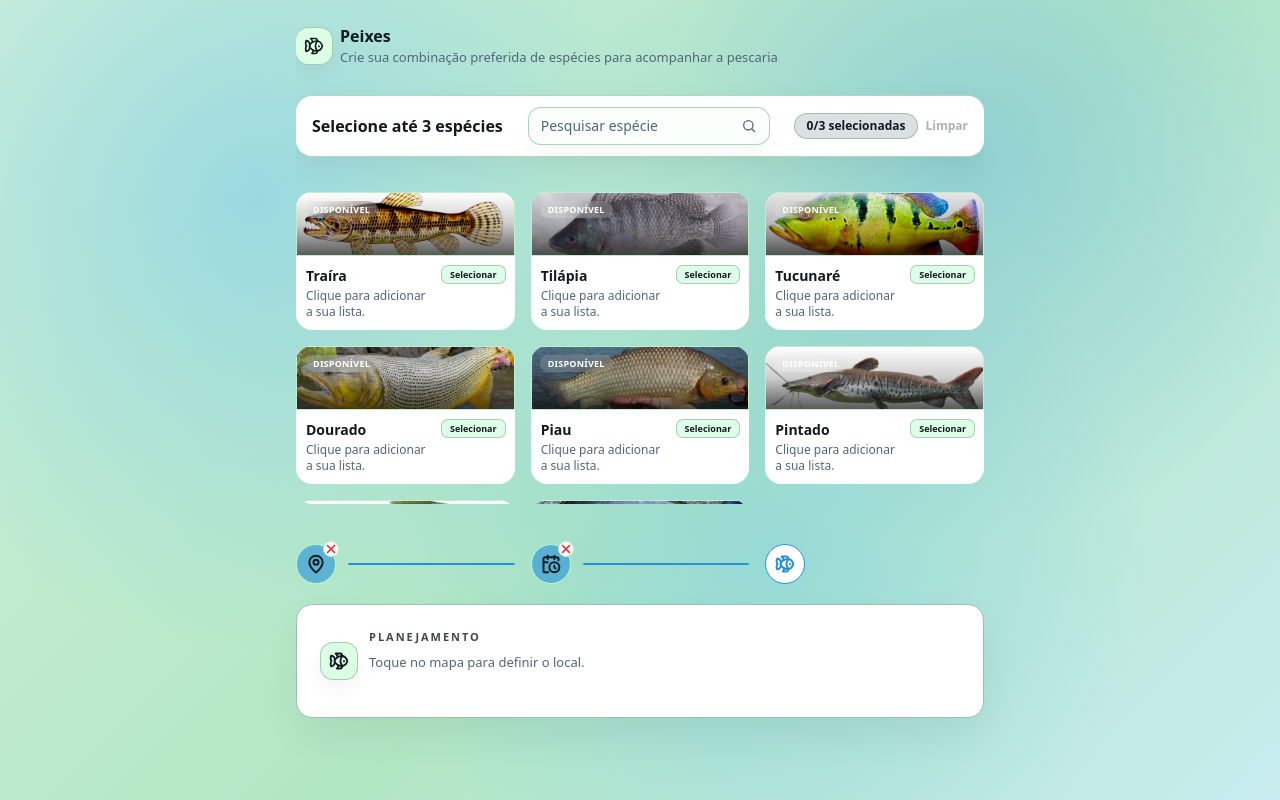
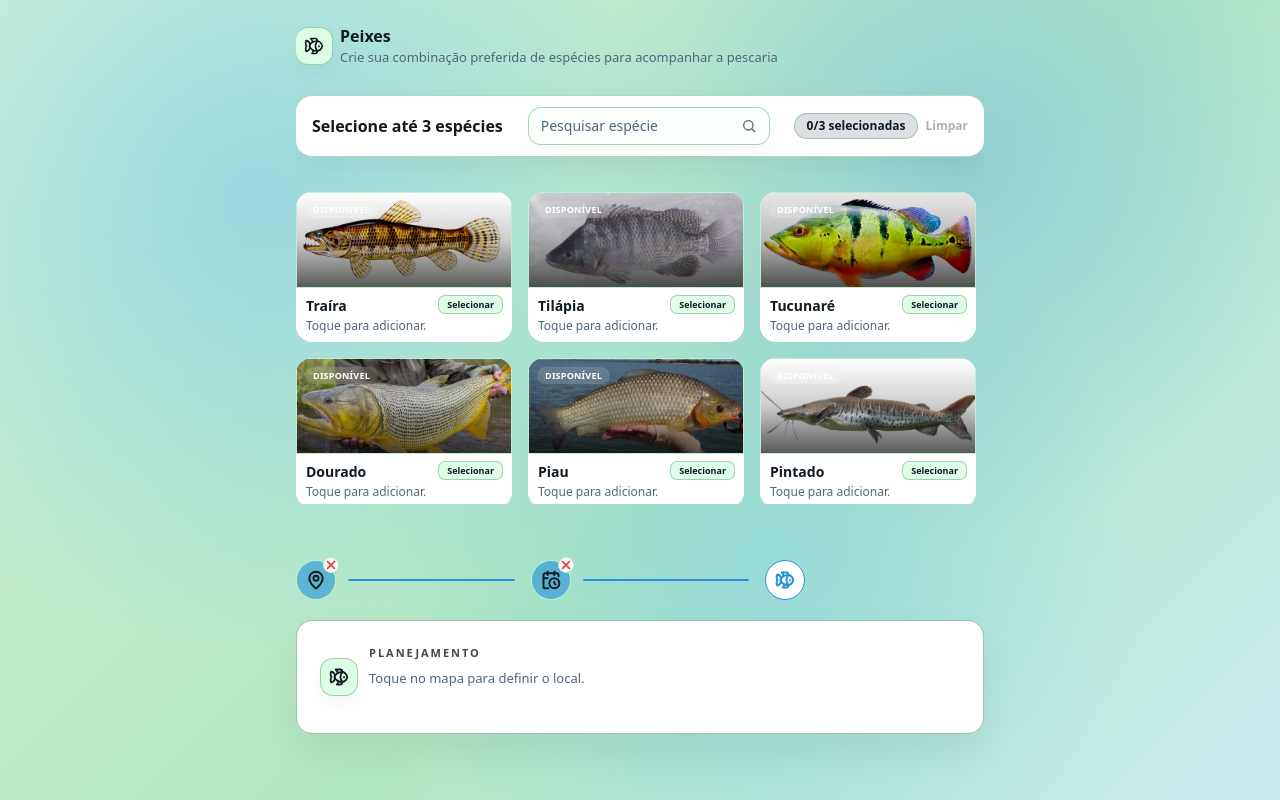
Before and after one commit to GPA1992/fishing-front_v2, a Next.js app: page /planejamento/peixe in a window 1280 px wide. Built offline with nearby package versions, Linux system fonts and the light colour scheme.

Commit message:
peixes select

```diff
--- a/app/planejamento/layout.tsx
+++ b/app/planejamento/layout.tsx
@@ -7,7 +7,7 @@ export default function FormLayout({ children }: { children: ReactNode }) {
   return (
     <div className="mx-auto flex w-full max-w-3xl flex-col gap-4 px-4 pb-10 pt-6 sm:gap-6 sm:px-6 lg:gap-8 lg:px-10">
       <div className="flex flex-col gap-5 sm:gap-7 lg:gap-10">
-        <div className="w-full h-[60vh]">{children}</div>
+        <div className="w-full h-[62vh]">{children}</div>
         <div className="flex flex-col gap-4 sm:gap-5">
           <Stepper />
           <PlanningData />
--- a/components/fish/index.tsx
+++ b/components/fish/index.tsx
@@ -118,7 +118,7 @@ export function Fish() {
       <div
         className={cn(
           "grid grid-cols-2 md:grid-cols-2 lg:grid-cols-3 gap-2 sm:gap-4 auto-rows-max",
-          "pt-2 h-[40vh] px-0 overflow-y-auto scroll-smooth pb-2 fish-scroll"
+          "pt-2 h-[40vh] px-0 overflow-y-auto scroll-smooth pb-12 fish-scroll pr-2"
         )}
       >
         {filteredFish.length === 0 && (
@@ -141,7 +141,7 @@ export function Fish() {
               }`}
             >
               <div className="relative overflow-hidden rounded-xl bg-surface shadow-[0_6px_12px_rgba(0,0,0,0.05)] ring-1 ring-[color-mix(in_srgb,var(--color-border)_85%,transparent_15%)] transition duration-200 group-hover:shadow-[0_8px_16px_rgba(0,0,0,0.08)]">
-                <div className="relative h-14 w-full overflow-hidden sm:h-16 border">
+                <div className="relative h-20 w-full overflow-hidden sm:h-24 border">
                   <Image
                     src={`/peixes/${fish.image}`}
                     alt={fish.name}
@@ -171,15 +171,15 @@ export function Fish() {
                   )}
                 </div>
 
-                <div className="flex items-start justify-between gap-2 px-2.5 py-2.5">
+                <div className="flex items-start justify-between gap-2 px-2.5 py-2">
                   <div className="space-y-0.5">
                     <p className="text-[11px] font-semibold text-primaryStrong sm:text-sm">
                       {fish.name}
                     </p>
                     <p className="text-[10px] text-muted sm:text-xs">
                       {isSelected
-                        ? "Na sua lista. Toque para remover."
-                        : "Clique para adicionar a sua lista."}
+                        ? "Toque para remover."
+                        : "Toque para adicionar."}
                     </p>
                   </div>
                   <span className="inline-flex items-center justify-center rounded-md bg-[color-mix(in_srgb,var(--color-highlight)_65%,var(--color-surface)_35%)] px-2 py-0.5 text-[9px] font-semibold text-primaryStrong ring-1 ring-[color-mix(in_srgb,var(--color-primary)_18%,var(--color-border)_82%)]">
```
